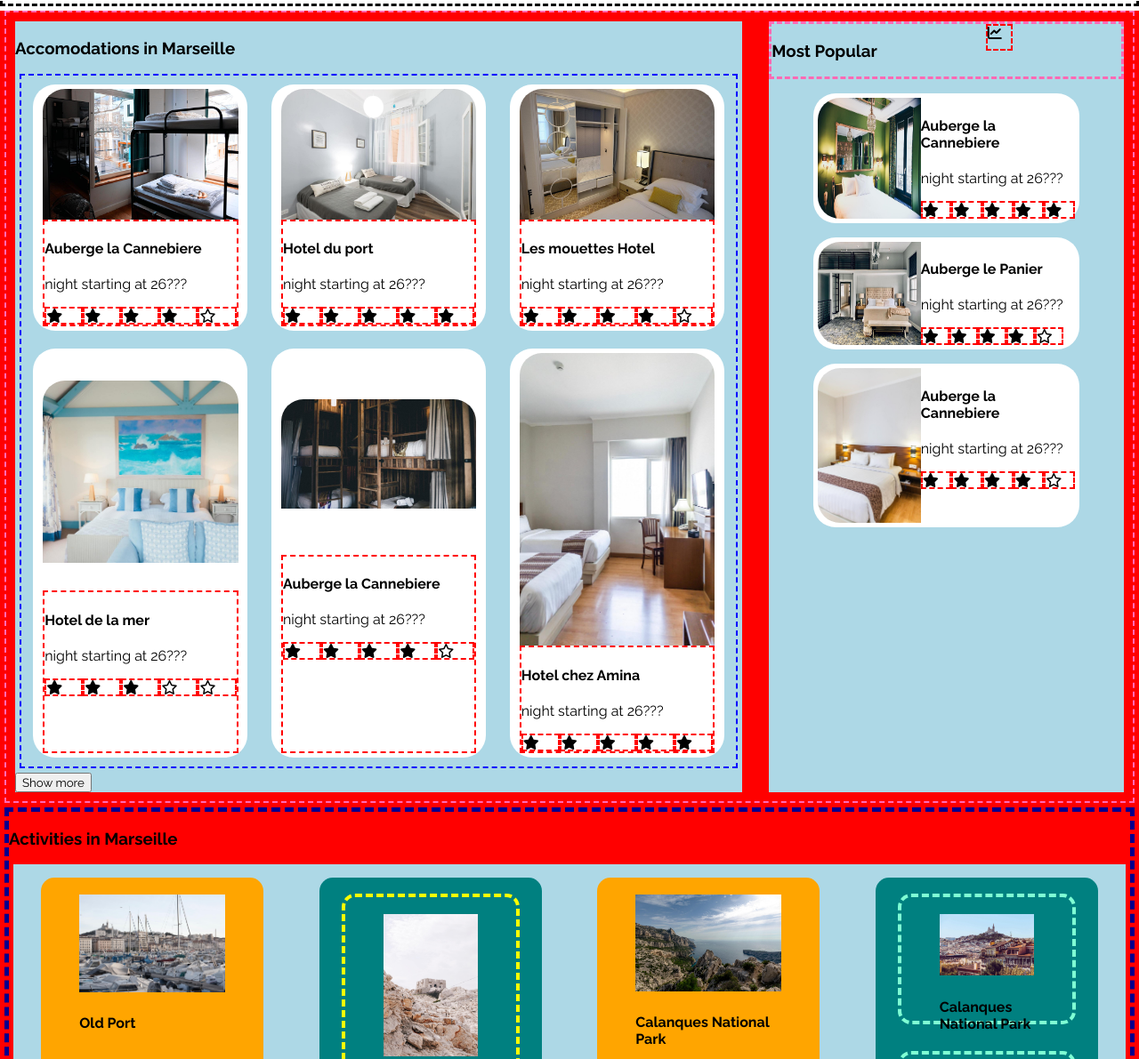
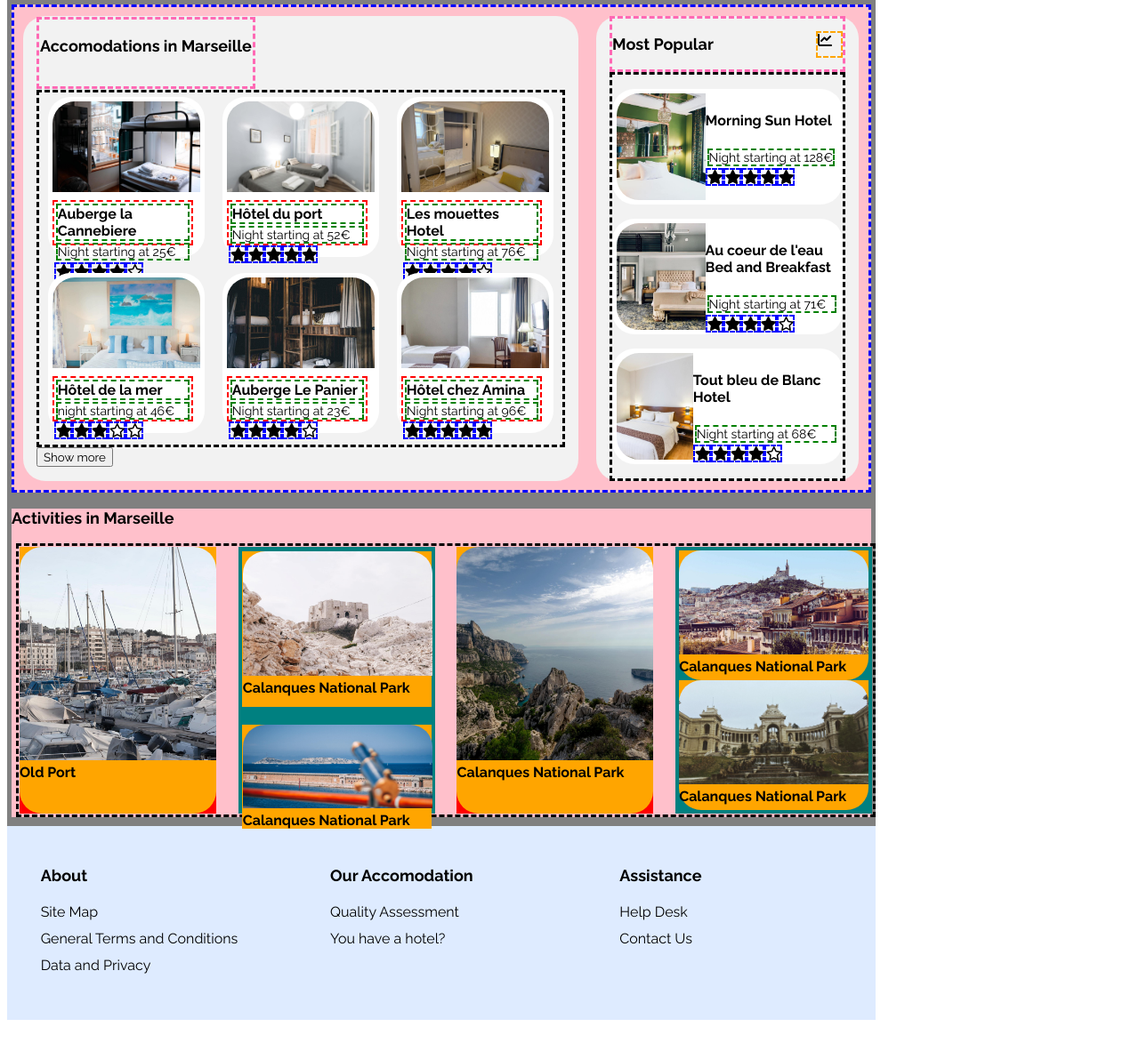
Before and after one commit to happyfruitninja/OCR_WebDev_P2_Practical_Booki, a plain HTML site: page index.html in a window 1280 px wide. Shown: the part 340-1531 px from the top of the page at 89% size. After the commit the page ends 1495 px from the top, so only its background shows below. Drawn offline with Linux system fonts and the light colour scheme.

Commit message:
Feb 03 2022 Update

```diff
--- a/index.html
+++ b/index.html
@@ -67,21 +67,21 @@
 
       <div>More than 500 accomodations are available in this city</div>
     </div>
-
   </header>
 
   <main>
     <div id="acc">
       <div class="acc_container">
-
         <div class="acc_group">
+          <div class="acc_group_heading">
             <h3>Accomodations in Marseille</h3>
+          </div>
           <div class="acc_group_cards">
             <figure>
               <img src="./images/hebergements/3_medium/marcus-loke-WQJvWU_HZFo-unsplash.jpg" alt="picture of a room starting at 25 euro per night">
               <figcaption>
                 <h4>Auberge la Cannebiere</h4>
-                <p>night starting at 26???</p>
+                <p>Night starting at 25€</p>
                 <div class="stars">
                   <i class="fas fa-star"></i>
                   <i class="fas fa-star"></i>
@@ -89,14 +89,13 @@
                   <i class="fas fa-star"></i>
                   <i class="far fa-star"></i>
                 </div>
-
               </figcaption>
             </figure>
             <figure>
               <img src="./images/hebergements/3_medium/fred-kleber-gTbaxaVLvsg-unsplash.jpg" alt="picture of a room starting at 25 euro per night"></i>
               <figcaption>
-                <h4>Hotel du port</h4>
-                <p>night starting at 26???</p>
+                <h4>Hôtel du port</h4>
+                <p>Night starting at 52€</p>
                 <div class="stars">
                   <i class="fas fa-star"></i>
                   <i class="fas fa-star"></i>
@@ -110,7 +109,7 @@
               <img src="./images/hebergements/3_medium/reisetopia-B8WIgxA_PFU-unsplash.jpg" alt="picture of a room starting at 25 euro per night">
               <figcaption>
                 <h4>Les mouettes Hotel</h4>
-                <p>night starting at 26???</p>
+                <p>Night starting at 76€</p>
                 <div class="stars"><i class="fas fa-star"></i>
                   <i class="fas fa-star"></i>
                   <i class="fas fa-star"></i>
@@ -122,8 +121,8 @@
             <figure>
               <img src="./images/hebergements/3_medium/annie-spratt-Eg1qcIitAuA-unsplash.jpg" alt="picture of a room starting at 25 euro per night">
               <figcaption>
-                <h4>Hotel de la mer</h4>
-                <p>night starting at 26???</p>
+                <h4>Hôtel de la mer</h4>
+                <p>night starting at 46€</p>
                 <div class="stars"><i class="fas fa-star"></i>
                   <i class="fas fa-star"></i>
                   <i class="fas fa-star"></i>
@@ -135,8 +134,8 @@
             <figure>
               <img src="./images/hebergements/3_medium/nicate-lee-kT-ZyaiwBe0-unsplash.jpg" alt="picture of a room starting at 25 euro per night">
               <figcaption>
-                <h4>Auberge la Cannebiere</h4>
-                <p>night starting at 26???</p>
+                <h4>Auberge Le Panier</h4>
+                <p>Night starting at 23€</p>
                 <div class="stars"> <i class="fas fa-star"></i>
                   <i class="fas fa-star"></i>
                   <i class="fas fa-star"></i>
@@ -148,8 +147,8 @@
             <figure>
               <img src="./images/hebergements/3_medium/febrian-zakaria-M6S1WvfW68A-unsplash.jpg" alt="picture of a room starting at 25 euro per night">
               <figcaption>
-                <h4>Hotel chez Amina</h4>
-                <p>night starting at 26???</p>
+                <h4>Hôtel chez Amina</h4>
+                <p>Night starting at 96€</p>
                 <div class="stars">
                   <i class="fas fa-star"></i>
                   <i class="fas fa-star"></i>
@@ -164,19 +163,17 @@
             <button type="botton">Show more</button>
           </div>
         </div>
-        <div class="pop_container">
         <div class="pop_group">
           <div class="pop_group_heading">
             <h3>Most Popular</h3>
             <i class="fas fa-chart-line"></i>
           </div>
-
           <div class="pop_group_cards">
             <figure>
               <img src="./images/hebergements/3_medium/emile-guillemot-Bj_rcSC5XfE-unsplash.jpg" alt="picture of a room starting at 25 euro per night">
               <figcaption>
-                  <h4>Auberge la Cannebiere</h4>
-                  <p>night starting at 26???</p>
+                <h4>Morning Sun Hotel</h4>
+                <p>Night starting at 128€</p>
                 <div class="stars">
                   <i class="fas fa-star"></i>
                   <i class="fas fa-star"></i>
@@ -189,8 +186,8 @@
             <figure>
               <img src="./images/hebergements/3_medium/aw-creative-VGs8z60yT2c-unsplash.jpg" alt="picture of a room starting at 25 euro per night">
               <figcaption>
-                  <h4>Auberge le Panier</h4>
-                  <p>night starting at 26???</p>
+                <h4>Au coeur de l'eau Bed and Breakfast</h4>
+                <p>Night starting at 71€</p>
                 <div class="stars">
                   <i class="fas fa-star"></i>
                   <i class="fas fa-star"></i>
@@ -203,8 +200,8 @@
             <figure>
               <img src="./images/hebergements/3_medium/febrian-zakaria-sjvU0THccQA-unsplash.jpg" alt="picture of a room starting at 25 euro per night">
               <figcaption>
-                  <h4>Auberge la Cannebiere</h4>
-                  <p>night starting at 26???</p>
+                <h4>Tout bleu de Blanc Hotel</h4>
+                <p>Night starting at 68€</p>
                 <div class="stars">
                   <i class="fas fa-star"></i>
                   <i class="fas fa-star"></i>
@@ -218,21 +215,20 @@
         </div>
       </div>
     </div>
-    </div>
 
     <div id="act_container">
       <h3>Activities in Marseille</h3>
       <div class="act_group_cards">
-        <div class="act_group_cards full">
+        <div class="card_full">
           <figure>
-            <img src="./images/activites/2_large/reno-laithienne-QUgJhdY5Fyk-unsplash.jpg" alt="image of a yaht dock">
+            <img src="./images/activites/2_large/reno-laithienne-QUgJhdY5Fyk-unsplash.jpg" alt="image of a yacht dock">
             <figcaption>
               <h4>Old Port</h4>
             </figcaption>
           </figure>
         </div>
-        <div class="act_group_cards stacked">
-          <div id="act_2">
+        <div class="card_stacked">
+          <div class="act_2">
             <figure>
               <img src="./images/activites/2_large/paul-hermann-QFTrLdQIRhI-unsplash.jpg" alt="image of a fort on rocky hill">
               <figcaption>
@@ -240,14 +236,16 @@
               </figcaption>
             </figure>
           </div>
-          <div id="act_3">
-            <img src="./images/activites/2_large/kevin-hikari-rV_Qd1l-VXg-unsplash.jpg" alt="image of a water front fort">
+          <div class="act_3">
+            <figure>
+              <img src="./images/activites/2_large/kevin-hikari-rV_Qd1l-VXg-unsplash.jpg" alt="image of a water fort">
               <figcaption>
                 <h4>Calanques National Park</h4>
               </figcaption>
+            </figure>
           </div>
         </div>
-        <div class="act_group_cards full">
+        <div class="card_full">
           <figure>
             <img src="./images/activites/2_large/kilyan-sockalingum-NR8-cBCN3aI-unsplash.jpg" alt="image of ocean from national park">
             <figcaption>
@@ -255,8 +253,8 @@
             </figcaption>
           </figure>
         </div>
-        <div class="act_group_cards stacked">
-          <div id="act_5">
+        <div class="card_stacked">
+          <div class="act_5">
             <figure>
               <img src="./images/activites/2_large/florian-wehde-xW9e8gdotxI-unsplash.jpg" alt="image of Notre Dame de la Garde">
               <figcaption>
@@ -264,7 +262,7 @@
               </figcaption>
             </figure>
           </div>
-          <div id="act_6">
+          <div class="act_6">
             <figure>
               <img src="./images/activites/2_large/lena-paulin-wH2-EJoDcV0-unsplash.jpg" alt="image of long champ park">
               <figcaption>
@@ -296,7 +294,7 @@
     <div class="assistance">
       <h3>Assistance</h3>
       <ul>
-        <li><a href="#">help Desk</a></li>
+        <li><a href="#">Help Desk</a></li>
         <li><a href="#">Contact Us</a></li>
       </ul>
     </div>
--- a/style.css
+++ b/style.css
@@ -1,11 +1,20 @@
 * {
   box-sizing: border-box;
   font-family: Raleway, sans-serif;
-
+  max-width: 992px;
 }
 
-body {
-  margin: 0;
+
+h3{
+  font-size: 18px;
+}
+
+h4{
+  font-size: 16px;
+}
+
+p {
+  font-size: 14px;
 }
 
 a {
@@ -16,7 +25,6 @@ a {
 a:hover {
   color: #0065FC;
 }
-
 
 nav {
   display: flex;
@@ -183,10 +191,11 @@ input[type="submit"] {
 
 main {
   background-color: red;
+  padding: 5px 0;
 }
 
-.stars{
-display:flex;
+.stars {
+  display: flex;
 }
 
 #acc {
@@ -194,52 +203,78 @@ display:flex;
 }
 
 .acc_container {
-  display: grid;
-  grid-template: 1fr/ 2fr 1fr;
-  grid-gap: 10px;
-  background-color: red;
-  margin: 0 5px;
-  border: 2px dashed hotpink;
+  display: flex;
+  flex-wrap: wrap;
+  background-color: pink;
+  margin: 5px;
+  border: 3px dashed blue;
+}
+
+.acc_container img{
+  object-fit: cover;
+  object-position: center;
 }
 
 .acc_group {
-  background-color: lightblue;
+  display: flex;
+  flex-wrap: wrap;
+  background-color: #F2F2F2;
   margin: 10px;
   min-width: 400px;
+  max-width: 65%;
+  flex-basis: 65%;
+  padding: 0 15px;
+  border-radius: 25px;
 }
+
+.acc_group_heading{
+  margin: 1px 0;
+  padding: 1px;
+  border: 3px dashed hotpink;
+  align-items: center;
+}
+
 
 .acc_group_cards {
   display: flex;
   flex-wrap: wrap;
   justify-content: space-around;
-  border: 2px dashed blue;
-  margin: 5px;
+  border: 3px dashed black;
+
 }
 
-.acc_group_cards>figure {
+.acc_group_cards figure {
   padding: 5px;
   display: flex;
   flex-wrap: wrap;
   background-color: white;
   border-radius: 25px;
   flex-basis: 30%;
-  margin: 10px;
-  min-width: 150px;
-  max-width: 40%;
+  margin: 5px;
+  height: 180px;
 }
 
-.acc_group_cards figure>img {
-  width: 95%;
+.acc_group_cards img {
+  width: 100%;
+  height: 60%;
   border-top-left-radius: 25px;
   border-top-right-radius: 25px;
-  margin: auto;
+
 }
 
-.acc_group_cards figure>figcaption, i {
+.acc_group_cards figcaption {
   width: 95%;
-  height: auto;
-  margin: 0 auto;
+  height: 30%;
   border: 2px dashed red;
+}
+
+.acc_group_cards figcaption>h4, p {
+  margin: 2px;
+  border: 2px dashed green;
+}
+
+.acc_group_cards figure>i {
+  border: 2px dashed orange;
 }
 
 .acc_group_more {
@@ -256,27 +291,34 @@ input[type="button"] {
   border: none;
 }
 
-.pop_container {
-  background-color: lightblue;
+.pop_container {}
+
+.pop_group {
+  background-color: #F2F2F2;
   margin: 10px;
+  max-width: 35%;
+  min-width: 295px;
+  flex-basis: 25%;
+  padding: 0 15px;
+  border-radius: 25px;
 }
 
-.pop_group {}
+.pop_group_heading {
+  display: flex;
+  align-items: center;
+  justify-content: space-between;
+  border: 3px dashed hotpink;
 
-.pop_group_heading{
-  display: flex;
-  border: 3px dashed hotpink;
 }
-.pop_group_heading>i{
-max-width: 30px;
-max-height: 30px;
+
+.pop_group_heading i {
+  width: 30px;
+  height: 30px;
+  border: 2px dashed orange;
 }
 
 .pop_group_cards {
-  margin: 10px;
-  border-radius: 15px;
-  min-width: 300px;
-  min-height: 100px;
+    border: 3px dashed black;
 }
 
 .pop_group_cards>figure {
@@ -284,83 +326,136 @@ max-height: 30px;
   border-radius: 25px;
   display: flex;
   padding: 5px;
+  width: 100%;
+  height: 130px;
+  margin-left: 0;
 }
 
-.pop_group_cards figure>img {
+.pop_group_cards img {
   width: 40%;
   border-top-left-radius: 25px;
   border-bottom-left-radius: 25px;
 }
 
+.stars i {
+  width: 20px;
+  height: 20px;
+  border: 2px dashed blue;
+}
+
 #act_container {
-  border: 5px dashed darkblue;
+  background-color: pink;
   margin: 5px;
 }
 
 .act_group_cards {
-  background-color: lightblue;
   display: flex;
-  justify-content: space-around;
+  border: 3px dashed black;
   flex-wrap: wrap;
-  margin: 0 5px;
+  justify-content: space-between;
+  margin: 5px;
+width: 100%;
 }
 
-.act_group_cards>div {
-  flex-basis: 20%;
-  height: 300px;
-  margin: 15px;
-  border-radius: 15px;
-  min-width: 200px;
-  max-width: 300px;
-  padding: 3px;
+.act_group_cards h4{
+  margin:0;
 }
 
-.full {
-  background-color: orange;
+.act_group_cards figure{
+  border-bottom-left-radius: 25px;
+  border-bottom-right-radius: 25px;
 }
 
-.full figure>img {
+.act_group_cards img{
+  border-top-left-radius: 25px;
+  border-top-right-radius: 25px;
   width: 100%;
+  object-fit: cover;
+  object-position: center;
 }
 
-.stacked {
-  background-color: teal;
+.card_full {
+  flex-basis: 23%;
+  background-color:red;
+  height: 300px;
+  margin: 1px 1px;
 }
 
-.stacked figure>img {
-  width: 100%;
+.card_full figure {
+  background-color: orange;
+width: 100%;
+height: 100%;
+margin: 0
 }
 
-#act_2 {
-  border: 4px dashed yellow;
-  object-fit: contain;
+.card_full img {
+  width: 100%;
+height: 80%;
 
 }
 
-#act_2>img {
-
-  max-height: 65%;
-  width: 100%;
-  max-width: 100%;
+.card_full figcaption {
+  width: 95%;
+  height: 15%;
 }
 
-#act_3 {
-  height: 30%;
-  border: 4px dashed tomato;
+.card_stacked {
+  flex-basis: 23%;
+  height: 300px;
+  background-color: teal;
+  padding: 4px;
+  margin: 1px 1px;
 }
 
-#act_3>img {
-    height: 70%;
-  object-fit: contain;
+.act_2 {
+  width: 100%;
+  height: 60%;
+    background-color: orange;
+margin-bottom: 20px;
 }
 
-#act_5, #act_6 {
-  height: 50%;
-  border: 4px dashed aquamarine;
+.act_2 figure{
+margin: 1px;
+width: 100%;
+height: 100%;
 }
 
-#act_5, #act_6 figure>img {
+.act_2 img {
+  width: 100%;
+  height: 80%;
+}
+
+.act_3 {
+  height: 40%;
+    background-color: orange;
+}
+
+.act_3 figure {
+width: 100%;
+height: 100%;
+    margin: 1px;
+}
+
+.act_3 img {
+width:100%;
+height: 80%;
+}
+
+.act_5, .act_6{
+width: 100%;
   height: 50%;
+}
+
+.act_5 figure, .act_6 figure {
+  background-color: orange;
+  margin: 0;
+  width: 100%;
+  height: 100%;
+}
+
+.act_5 img, .act_6 img{
+width: 100%;
+height: 80%;
 }
 
 footer {
@@ -368,10 +463,12 @@ footer {
   background-color: #DEEBFF;
   display: flex;
   flex-wrap: wrap;
+  justify-content: space-around;
 }
 
-footer>div {
-  margin: 10px 100px 20px 30px;
+footer div {
+  margin: 10px 10px;
+
 }
 
 footer ul {
@@ -379,7 +476,7 @@ footer ul {
   list-style-type: none;
   padding: 0;
   width: 250px;
-  margin: 1px 130px 1px 1px;
+
   line-height: 30px;
 }
 
@@ -392,3 +489,20 @@ footer h3 {
 .ourAccomocations {}
 
 .assistance {}
+
+@media screen and (min-width: 992px) {
+  main {
+    background-color: grey;
+  }
+}
+
+@media screen and (max-width: 768px) {
+  * {
+    background-color: yellow;
+  }
+  .acc_group {
+
+    min-width: 95%;
+
+  }
+}
```
Lines whose indentation alone changed are shown as unchanged.
